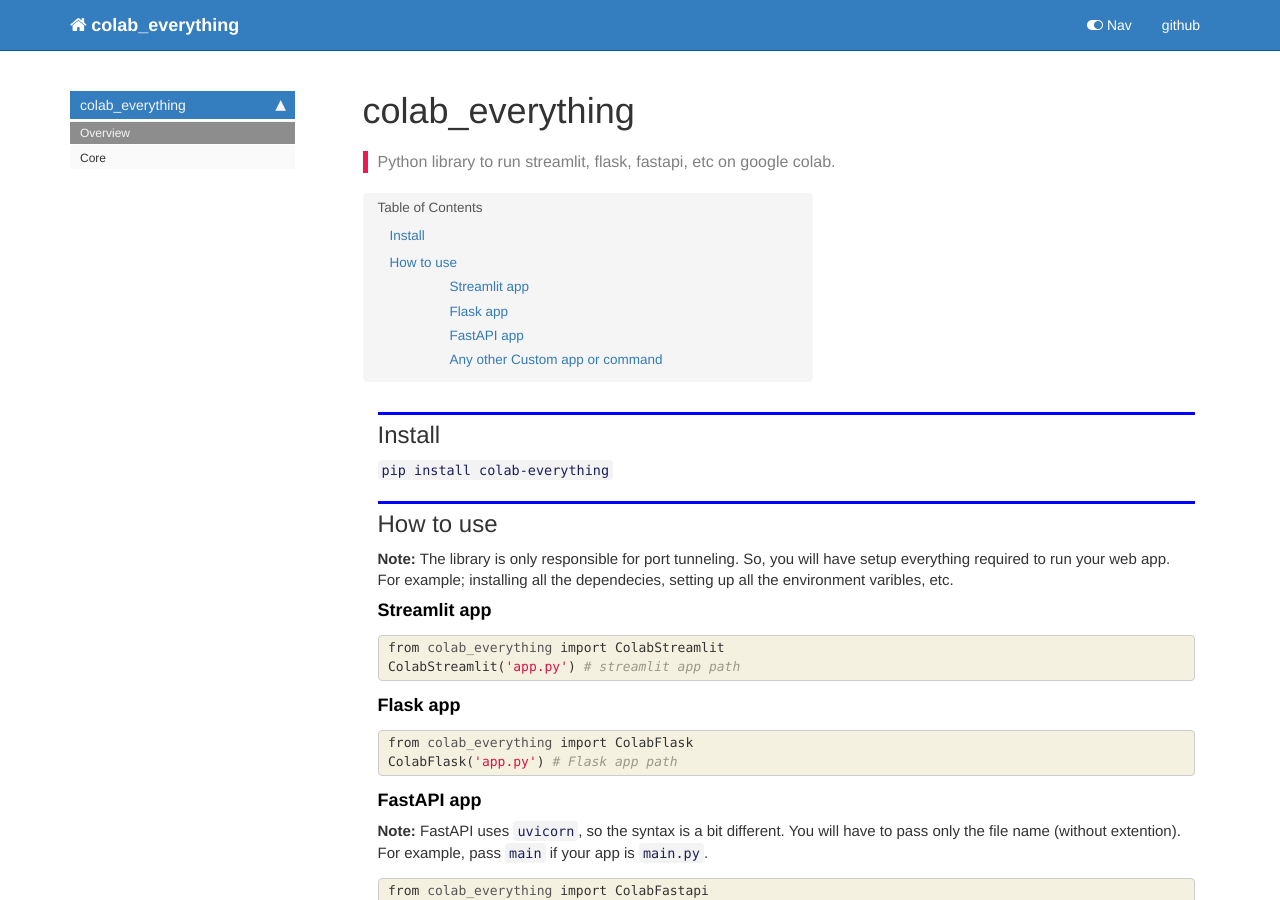
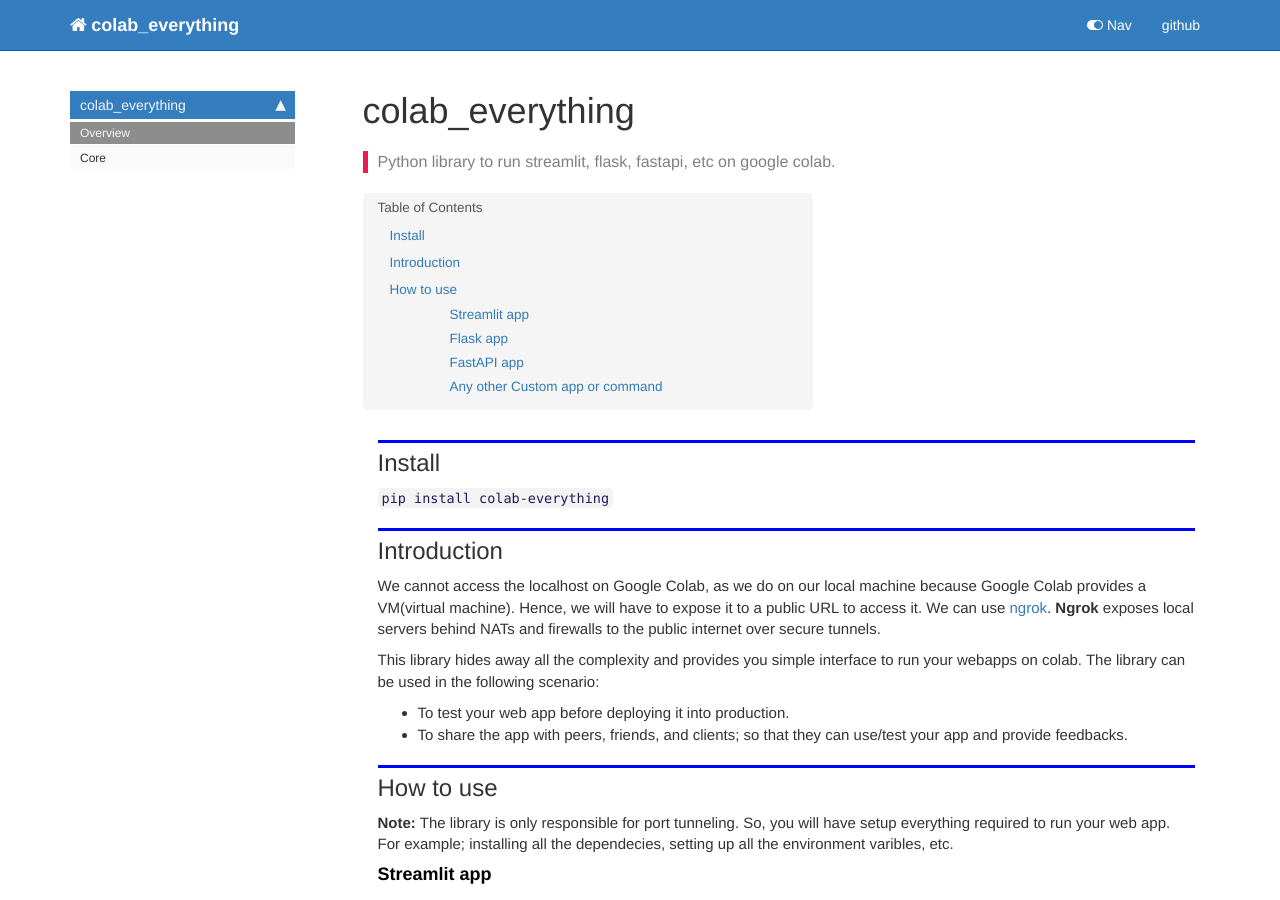
Before and after one commit to Ankur-singh/colab_everything, a Jekyll site: the page built from docs/index.html, in a window 1280 px wide and 900 px high. Built offline with Jekyll 4.4.1, drawn with Linux system fonts in a browser that asks for light colours; nearby versions of some CDN libraries; comment, search, counter and statistics services are not loaded.

Commit message:
updated docs

```diff
--- a/docs/index.html
+++ b/docs/index.html
@@ -32,6 +32,18 @@
 <div class="cell border-box-sizing text_cell rendered"><div class="inner_cell">
 <div class="text_cell_render border-box-sizing rendered_html">
 <h2 id="Install">Install<a class="anchor-link" href="#Install"> </a></h2><p><code>pip install colab-everything</code></p>
+
+</div>
+</div>
+</div>
+<div class="cell border-box-sizing text_cell rendered"><div class="inner_cell">
+<div class="text_cell_render border-box-sizing rendered_html">
+<h2 id="Introduction">Introduction<a class="anchor-link" href="#Introduction"> </a></h2><p>We cannot access the localhost on Google Colab, as we do on our local machine because Google Colab provides a VM(virtual machine). Hence, we will have to expose it to a public URL to access it. We can use <a href="https://ngrok.com/">ngrok</a>. <strong>Ngrok</strong> exposes local servers behind NATs and firewalls to the public internet over secure tunnels.</p>
+<p>This library hides away all the complexity and provides you simple interface to run your webapps on colab. The library can be used in the following scenario:</p>
+<ul>
+<li>To test your web app before deploying it into production. </li>
+<li>To share the app with peers, friends, and clients; so that they can use/test your app and provide feedbacks.</li>
+</ul>
 
 </div>
 </div>
```
Also changed, not shown: README.md, 1 other file.
